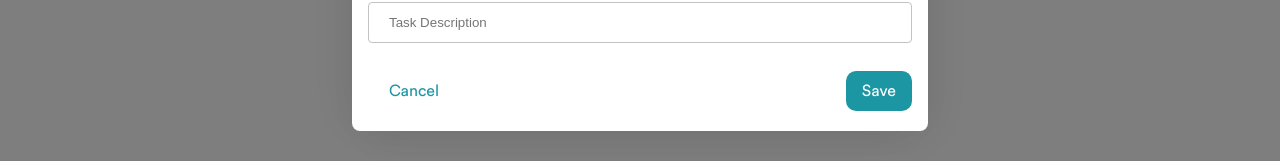
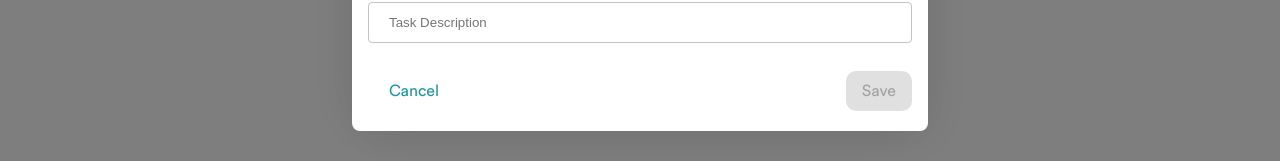
Before and after one commit to cherylgohqp/simple-todo-list, a React (Create React App) app: page / in a window 1280 px wide. Both pictures are taken after a click on the button "Add New Task". Shown: the part 436-597 px from the top of the page. Built offline with nearby package versions, Linux system fonts and the light colour scheme; no server answers.

Commit message:
added disabled state for save button
button is disabled when no changes are made or when the values or empty

```diff
--- a/src/MenuDropDown/Modal.scss
+++ b/src/MenuDropDown/Modal.scss
@@ -124,3 +124,10 @@
   background: linear-gradient(90deg, #23b4c3 0%, #19838c 100%);
   box-shadow: -4px 0px 12px rgba(0, 0, 0, 0.1), 4px 4px 12px rgba(0, 0, 0, 0.1);
 }
+
+.save-button:disabled {
+  background-color: #cccccc; /* Gray */
+  color: #666666; /* Light gray text */
+  cursor: not-allowed; /* Change cursor to indicate disabled */
+  opacity: 0.6; /* Optional: make it look "grayed out" */
+}
--- a/src/MenuDropDown/Modal.tsx
+++ b/src/MenuDropDown/Modal.tsx
@@ -2,6 +2,7 @@ import React, { ReactNode, useEffect, useState } from "react";
 import "./Modal.scss";
 // import { ReactComponent as Cross } from "./caret_down.svg";
 import TargetCards from "../Cards/TargetCards";
+import { isDisabled } from "@testing-library/user-event/dist/utils";
 
 interface ModalProps {
   title: string;
@@ -9,14 +10,16 @@ interface ModalProps {
   children?: ReactNode;
   value:string;
   onSave: (header: string, value:string) => void;
+  isDisabled?:boolean;
 }
 
-const Modal: React.FC<ModalProps> = ({ title, onClose, children, onSave, value}) => {
+const Modal: React.FC<ModalProps> = ({ title, onClose, children, onSave, value, isDisabled}) => {
   const [isOpen, setIsOpen] = useState(true);
   const [header, setHeader] = useState(title);
   const [cardValue, setValue] = useState(value);
   // const [cards, setCards] = useState<Card[]>([]);
-
+  // Determine if changes are made
+  // const hasChanges = header !== title || cardValue !== value;
   const closeModal = () => {
     setIsOpen(false);
     onClose();
@@ -43,7 +46,7 @@ const Modal: React.FC<ModalProps> = ({ title, onClose, children, onSave, value})
             <div className="modal-body">{children}</div>
               <div className="footerButtons">
                 <button className="cancel-button" onClick={closeModal}>Cancel</button>
-                <button className="save-button" onClick={handleSave}>Save</button>
+                <button className="save-button" onClick={handleSave} disabled={isDisabled}>Save</button>
               </div>
           </div>
         </div>
--- a/src/TargetsPage/AddTargetsSection.tsx
+++ b/src/TargetsPage/AddTargetsSection.tsx
@@ -61,6 +61,11 @@ export const AddTargetSection: FC<TargetPageProp> = ({
   const closeModal = () => {
     setIsModalOpen(false);
     setIsEditBtnClicked(false);
+
+  };
+
+  const saveChanges = () => {
+    setIsModalOpen(false);
     setHeader("");
     setValue("");
   };
@@ -85,7 +90,8 @@ export const AddTargetSection: FC<TargetPageProp> = ({
       .post(`${API_URL}/api/cards`, updatedCards[0])
       .then((response) => {
         console.log(response);
-        setIsModalOpen(false);
+        // setIsModalOpen(false);
+        saveChanges();
       })
       .catch((error) => console.log(error));
     // return <TargetCards title={selectTargetType} value={value}/>
@@ -141,13 +147,20 @@ export const AddTargetSection: FC<TargetPageProp> = ({
     setselectTargetType(targetType);
     openModal();
   };
+
+  const isButtonDisabled =
+    (editValue === defaultCardValue && editHeader === selectedCardHeader) ||
+    (value === "" && header === "");
+
   const modalRendered = () => {
+
     return (
       <Modal
         title="Add New Task"
         value={value}
         onClose={closeModal}
         onSave={handleSave}
+        isDisabled={value === "" || header === ""}
       >
         <p>Enter the task title:</p>
         <input
@@ -174,6 +187,7 @@ export const AddTargetSection: FC<TargetPageProp> = ({
         value={editValue}
         onClose={closeModal}
         onSave={updateCardHandler}
+        isDisabled={editValue===defaultCardValue && editHeader===selectedCardHeader} //maybe can do a validation check for null values
       >
         <p>Edit the task title:</p>
         <input
```
